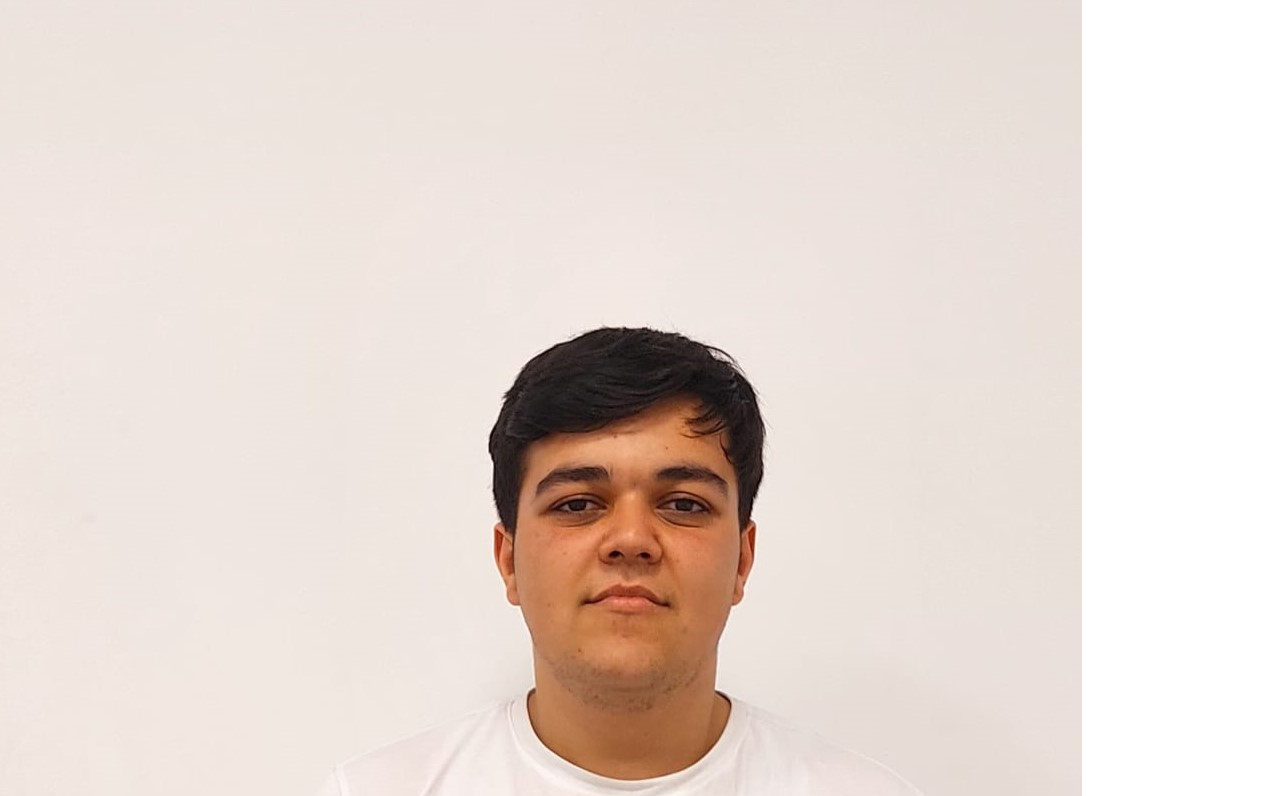
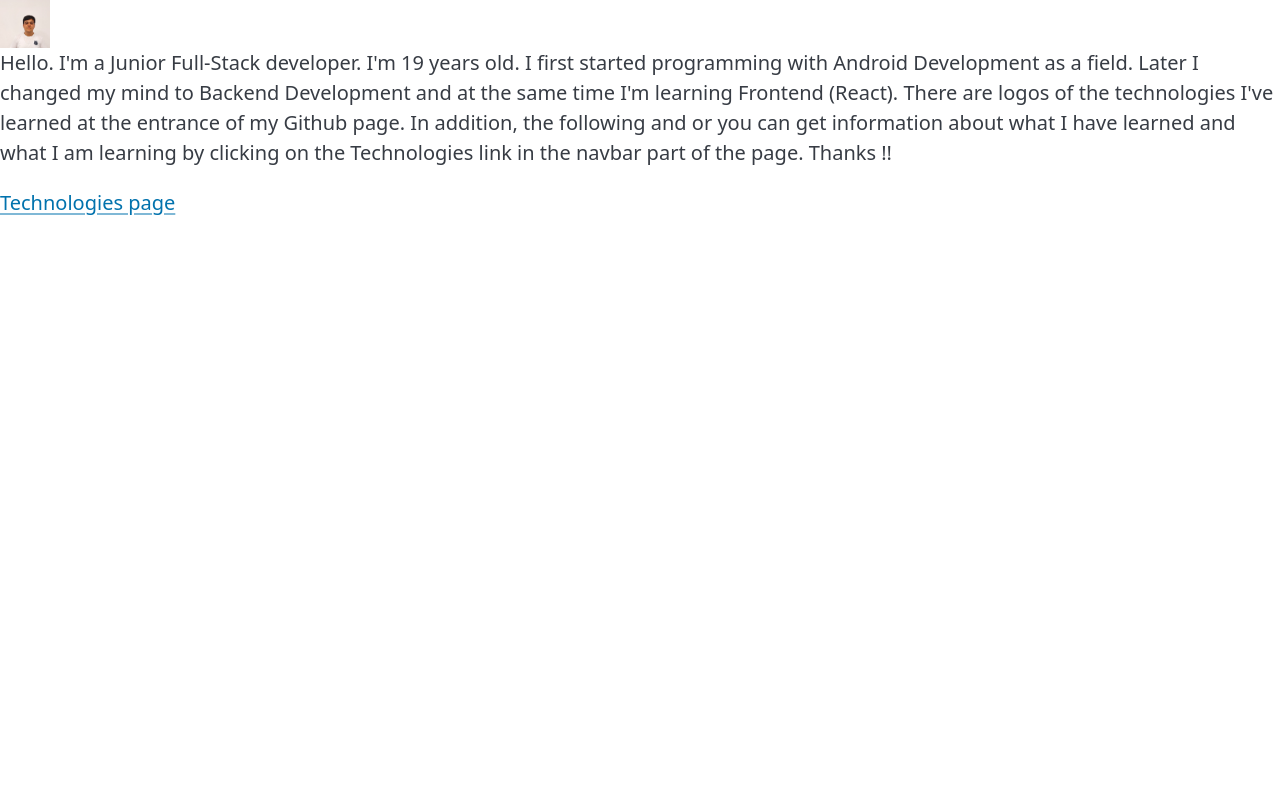
Before and after one commit to SamirValiyev/SamirValiyev.github.io, a plain HTML site: page About.html in a window 1280 px wide. Shown: the top 796 px of the page. Drawn offline with nearby package versions, Linux system fonts and the light colour scheme.

Commit message:
About.html updated

```diff
--- a/About.html
+++ b/About.html
@@ -7,7 +7,7 @@
     <title>About</title>
 </head>
 <body>
-    <img src="./Assets/samir sekil .jpg" alt="SamirValiyevPicture">
+    <img height="50px" width="50px" src="./Assets/samir sekil .jpg" alt="SamirValiyevPicture">
     <p>
         Hello. I'm a Junior Full-Stack developer. I'm 19 years old. I first started programming with Android Development as a field.
         Later I changed my mind to Backend Development and at the same time I'm learning Frontend (React).
```
